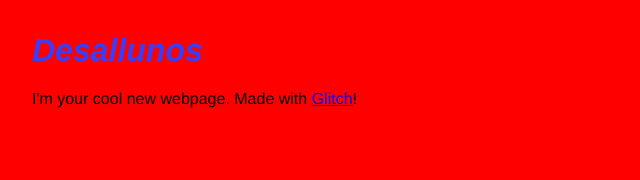
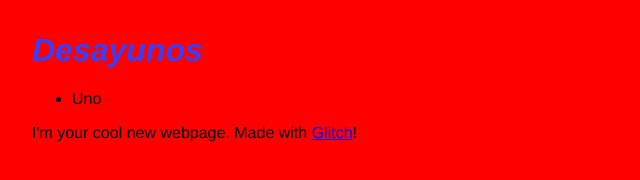
Before and after one commit to Sanntii/desayunos, a plain HTML site: page index.html in a window 1280 px wide. Shown: the whole page, without its empty margins (0-640 px from the left). Drawn offline with Linux system fonts and the light colour scheme.

Commit message:
🏆🍤 Updated with Glitch

```diff
--- a/index.html
+++ b/index.html
@@ -13,8 +13,10 @@
     <script src="/script.js" defer></script>
   </head>
   <body>
-    <h1>Desallunos</h1>
-
+    <h1>Desayunos</h1>
+    <ul>
+      <li>Uno</li>
+    </ul>
     <p>
       I'm your cool new webpage. Made with <a href="https://glitch.com">Glitch</a>!
     </p>
```
